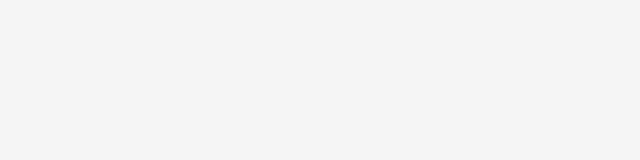
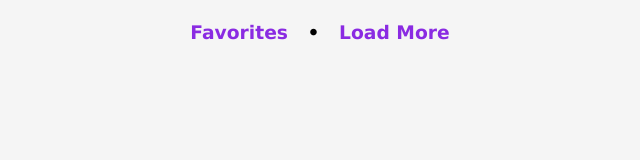
Before and after one commit to alindaByamukama/nasa-apod, a plain HTML site: page index.html in a window 1280 px wide. Shown: the whole page, without its empty margins (320-960 px from the left). Drawn offline with Linux system fonts and the light colour scheme.

Commit message:
UI: Built navigation in html, styled w/ css classes, added hidden class to favorites-nav

```diff
--- a/index.html
+++ b/index.html
@@ -14,6 +14,24 @@
     <div class="loader hidden">
         <img src="rocket-purple.svg" alt="Rocket Loading Animation">
     </div>
+    <!-- container -->
+    <div class="container">
+        <!-- navigation -->
+        <div class="navigation-container">
+            <span class="background"></span>
+            <!-- results nav -->
+            <span class="navigation-items" id="resultsNav">
+                <h3 class="clickable">Favorites</h3>
+                <h3>&nbsp;&nbsp;&nbsp;•&nbsp;&nbsp;&nbsp;</h3>
+                <h3 class="clickable">Load More</h3>
+            </span>
+            <!-- favorites nav -->
+            <span class="navigation-items hidden" id="favoritesNav">
+                <h3 class="clickable">Load More NASA Images</h3>
+
+            </span>
+        </div>
+    </div>
     <!-- Script -->
     <script src="script.js"></script>
 </body>
--- a/style.css
+++ b/style.css
@@ -25,6 +25,8 @@ body {
   background: whitesmoke;
   height: 100vh;
   width: 100vw;
+  position: fixed;
+  z-index: 10;
   display: flex;
   justify-content: center;
   align-items: center;
@@ -47,9 +49,18 @@ body {
   right: 0;
   width: 100%;
   height: 60px;
-
+  z-index: -1;
 }
 
+.clickable {
+  color: blueviolet;
+  cursor: pointer;
+  user-select: none;
+}
+
+.clickable:hover {
+  color: darkorchid;
+}
 
 /* Images Container */
 .images-container {
```
